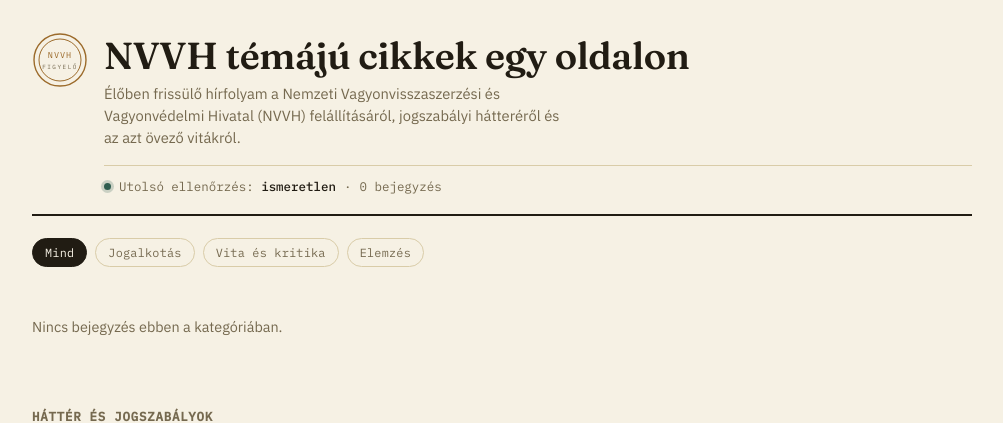
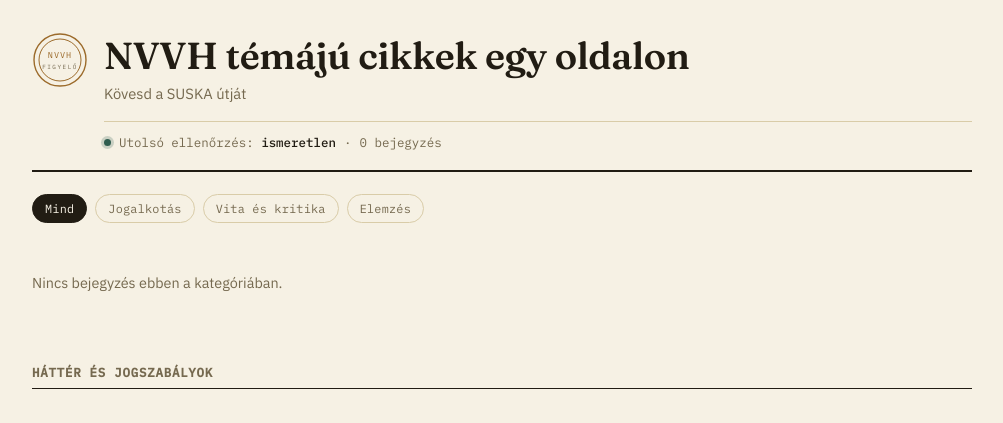
Before and after one commit to puskaister/holasuska, a PHP site: page / in a window 1280 px wide. Shown: the top 423 px of the page, without its empty margins (138-1141 px from the left). Run offline with PHP 8.4, Linux system fonts and the light colour scheme; data comes from the database, SQL or seed files in the repository; data that the repository does not hold is empty.

Commit message:
Update subtitle to "Kövesd a SUSKA útját"
Co-Authored-By: Claude Sonnet 5 <noreply@anthropic.com>

```diff
--- a/index.php
+++ b/index.php
@@ -311,7 +311,7 @@ $jsonOpts = JSON_UNESCAPED_UNICODE | JSON_UNESCAPED_SLASHES;
     </svg>
     <div class="masthead-text">
       <h1>NVVH témájú cikkek egy oldalon</h1>
-      <div class="subtitle">Élőben frissülő hírfolyam a Nemzeti Vagyonvisszaszerzési és Vagyonvédelmi Hivatal (NVVH) felállításáról, jogszabályi hátteréről és az azt övező vitákról.</div>
+      <div class="subtitle">Kövesd a SUSKA útját</div>
       <div class="status-row">
         <span class="dot" id="status-dot"></span>
         <span>Utolsó ellenőrzés: <strong id="last-checked">—</strong></span>
```
